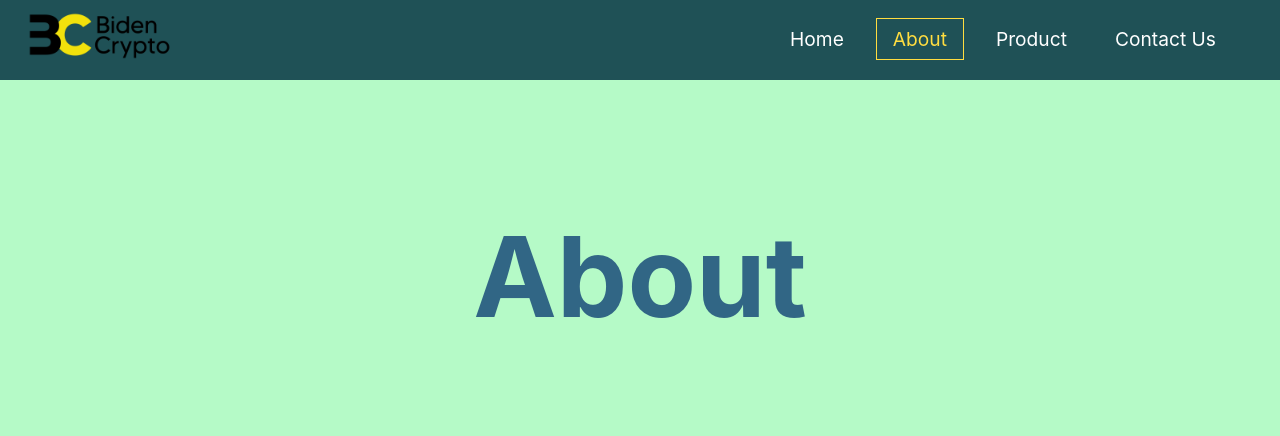
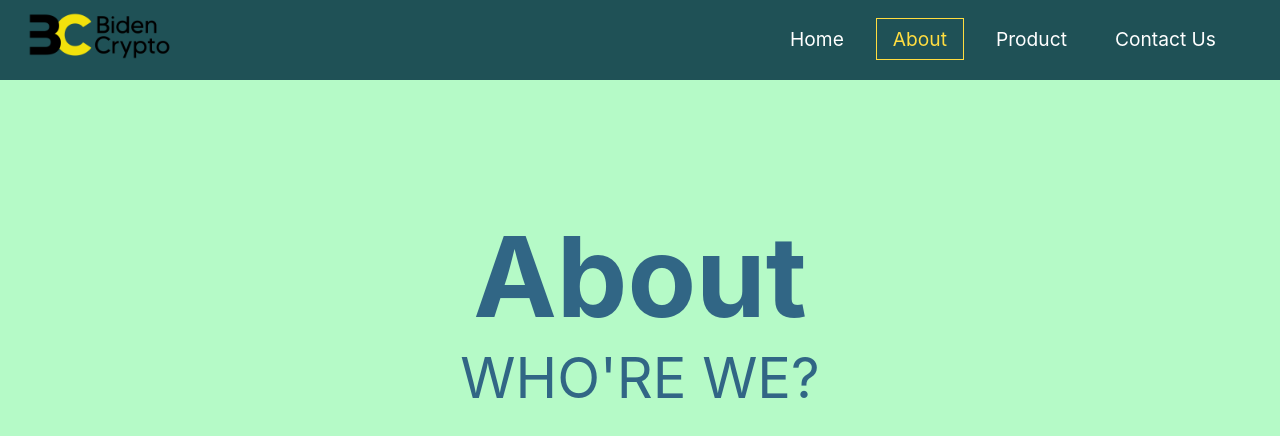
Before and after one commit to AlexGamer29/biden-crypto, a React (Create React App) app: page /about in a window 1280 px wide. Shown: the top 436 px of the page. Built offline with nearby package versions, Linux system fonts and the light colour scheme.

Commit message:
no message

```diff
--- a/src/components/Pages/About.js
+++ b/src/components/Pages/About.js
@@ -4,6 +4,7 @@ export const About = () => {
   return (
     <div>
       <h1>About</h1>
+      <p> WHO'RE WE? </p>
     </div>
   );
 };
```
